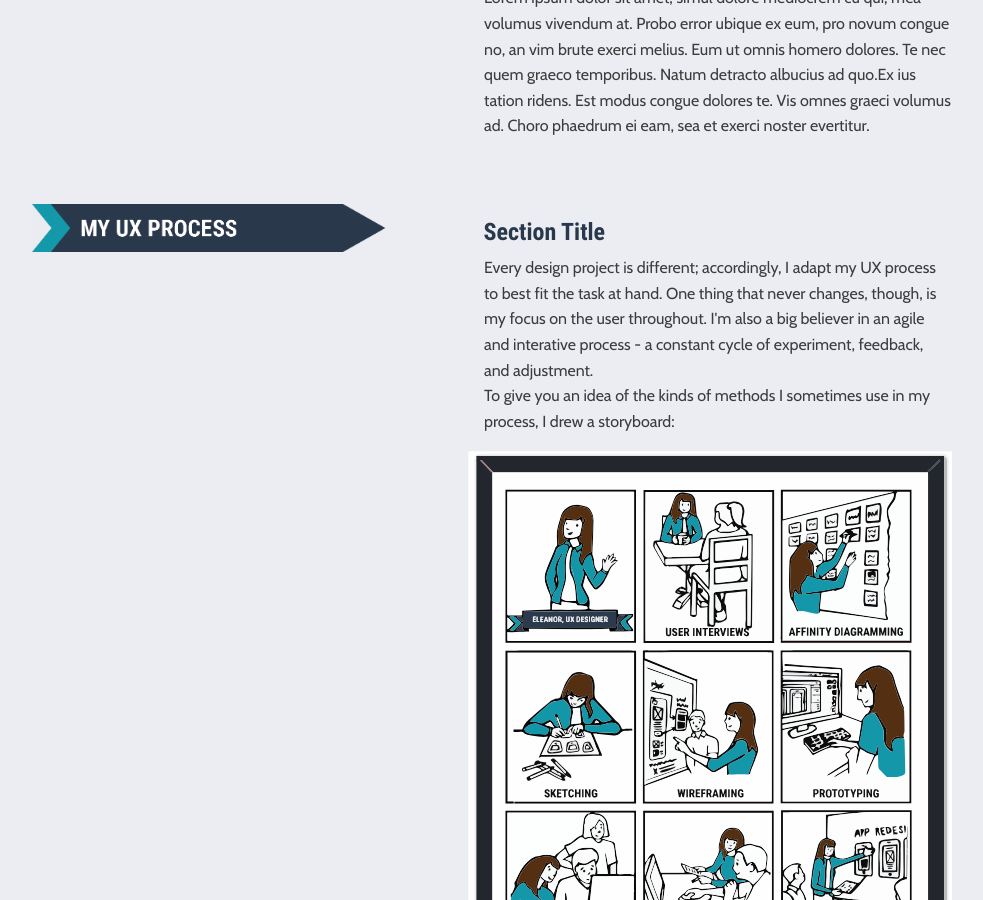
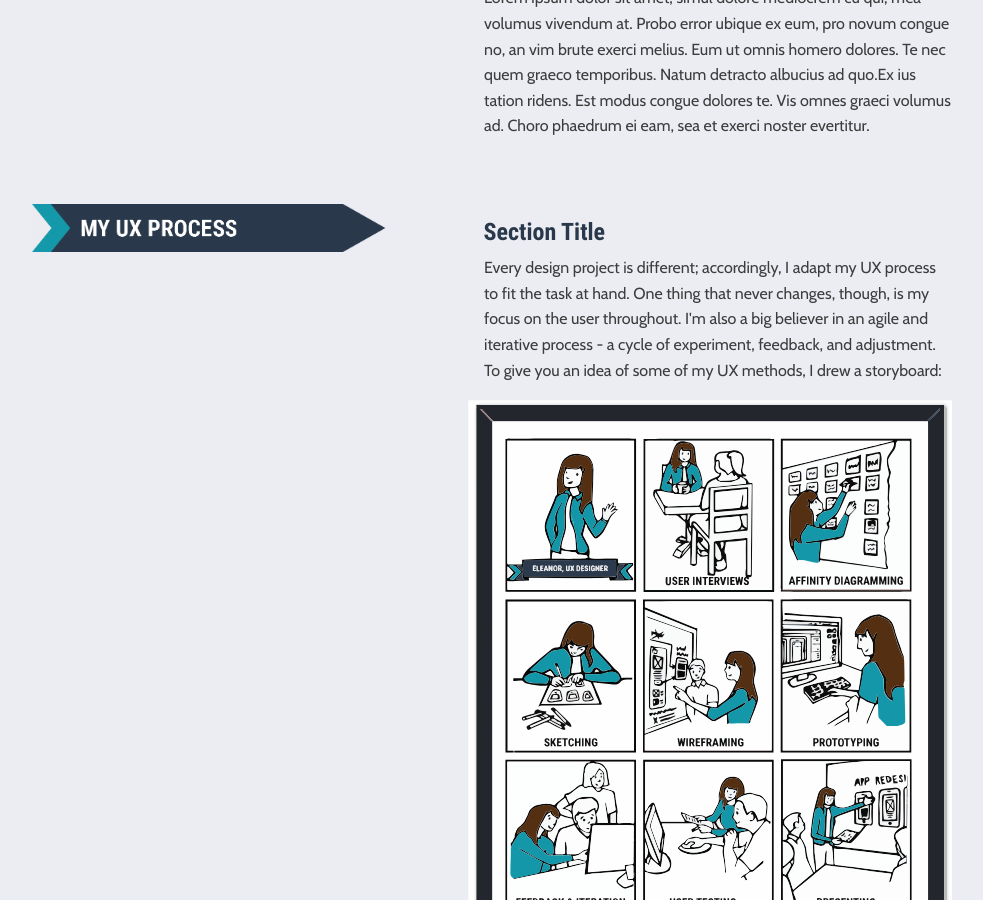
Before and after one commit to emeriwether/emeriwether.github.io, a Jekyll site: the page built from about.html, in a window 1280 px wide and 900 px high, scrolled down 1492 px. Shown: the whole window, without its empty margins (166-1149 px from the left). Built offline with Jekyll 4.4.1, drawn with Linux system fonts in a browser that asks for light colours.

Commit message:
update process section

```diff
--- a/about.html
+++ b/about.html
@@ -373,8 +373,8 @@ css: /css2/about.css
         <!-- TEXT -->
         <div class="large-6 cell bodyText">
             <h4 class="text-left navyText">Section Title</h4>
-            <p class="text-left">Every design project is different; accordingly, I adapt my UX process to best fit the task at hand. One thing that never changes, though, is my focus on the user throughout. I'm also a big believer in an agile and interative process - a constant cycle of experiment, feedback, and adjustment.
-            <br>To give you an idea of the kinds of methods I sometimes use in my process, I drew a storyboard:</p>
+            <p class="text-left">Every design project is different; accordingly, I adapt my UX process to fit the task at hand. One thing that never changes, though, is my focus on the user throughout. I'm also a big believer in an agile and iterative process - a cycle of experiment, feedback, and adjustment.
+            <br>To give you an idea of some of my UX methods, I drew a storyboard:</p>
             <img src="images/about/process.svg">
         </div>
     </section>
```
Also changed, not shown: images/about/process.svg.
